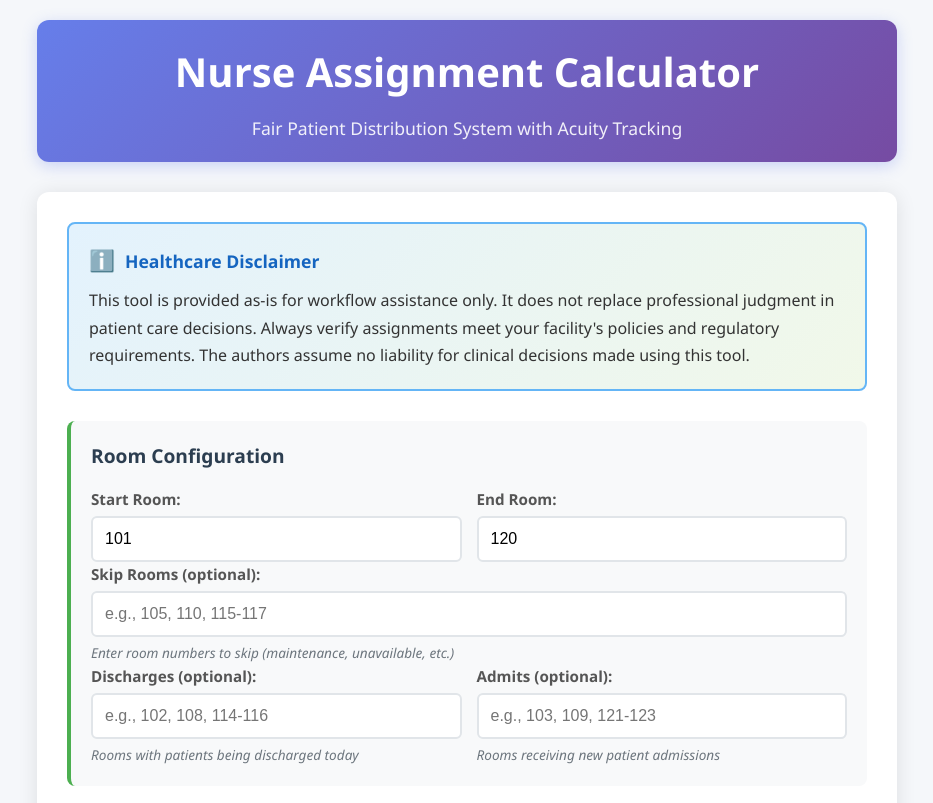
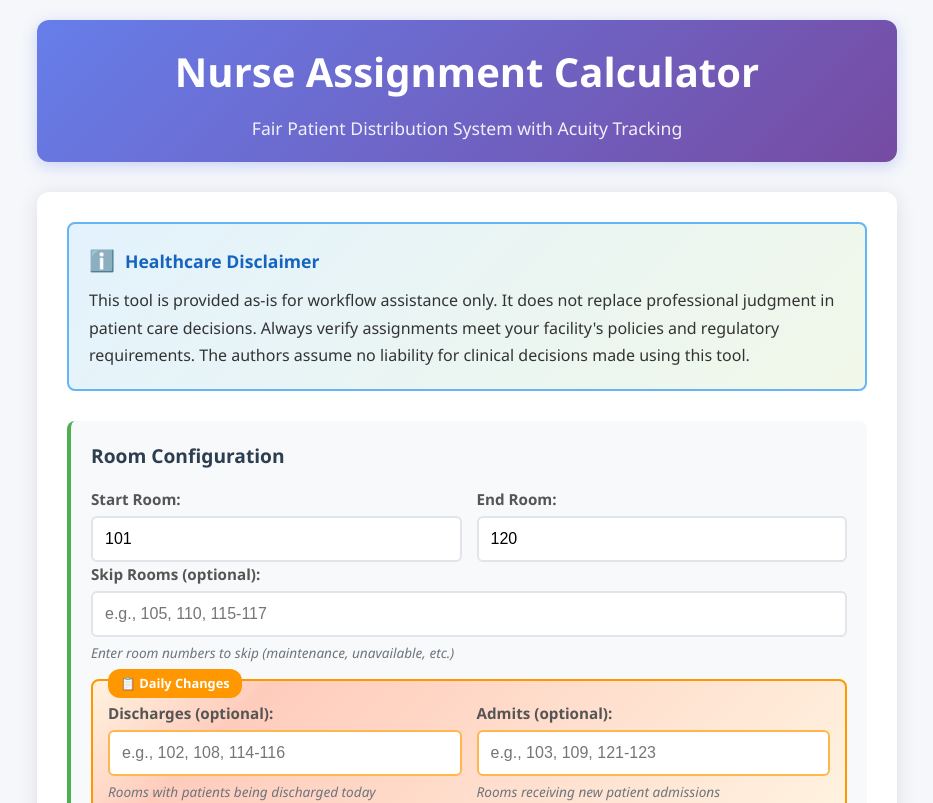
Before and after one commit to ecollel90/nurse-assignment-calculator, a React (Create React App) app: page / in a window 1280 px wide. Shown: the top 803 px of the page, without its empty margins (173-1106 px from the left). Built offline with nearby package versions, Linux system fonts and the light colour scheme.

Commit message:
Update App.css

```diff
--- a/src/styles/App.css
+++ b/src/styles/App.css
@@ -1,7 +1,7 @@
 /**
- * ================================================================
+ * ====
  * NURSE ASSIGNMENT CALCULATOR STYLES
- * ================================================================
+ * ====
  * Responsive, accessible styling for healthcare workflow optimization
  */
 
@@ -150,6 +150,42 @@ body {
   color: #6c757d;
   font-size: 0.85rem;
   font-style: italic;
+}
+
+/* NEW: Discharge and Admit Section Styling */
+.discharge-admit-section {
+  margin-top: 15px;
+  padding: 15px;
+  background: linear-gradient(135deg, #fff3e0 0%, #ffccbc 20%, #fff3e0 100%);
+  border-radius: 8px;
+  border: 2px solid #ff9800;
+  position: relative;
+}
+
+.discharge-admit-section::before {
+  content: "📋 Daily Changes";
+  position: absolute;
+  top: -12px;
+  left: 15px;
+  background: #ff9800;
+  color: white;
+  padding: 4px 12px;
+  border-radius: 12px;
+  font-size: 0.8rem;
+  font-weight: 600;
+}
+
+.discharge-admit-section .input-row {
+  margin-top: 5px;
+}
+
+.discharge-admit-section .input-group input {
+  border-color: #ffb74d;
+}
+
+.discharge-admit-section .input-group input:focus {
+  border-color: #ff9800;
+  box-shadow: 0 0 0 3px rgba(255, 152, 0, 0.1);
 }
 
 /* Calculate Button */
@@ -302,6 +338,15 @@ body {
   .results-display {
     font-size: 0.8rem;
   }
+
+  /* Mobile adjustments for discharge-admit section */
+  .discharge-admit-section::before {
+    position: static;
+    display: block;
+    text-align: center;
+    margin-bottom: 10px;
+    border-radius: 6px;
+  }
 }
 
 @media (max-width: 480px) {
```
